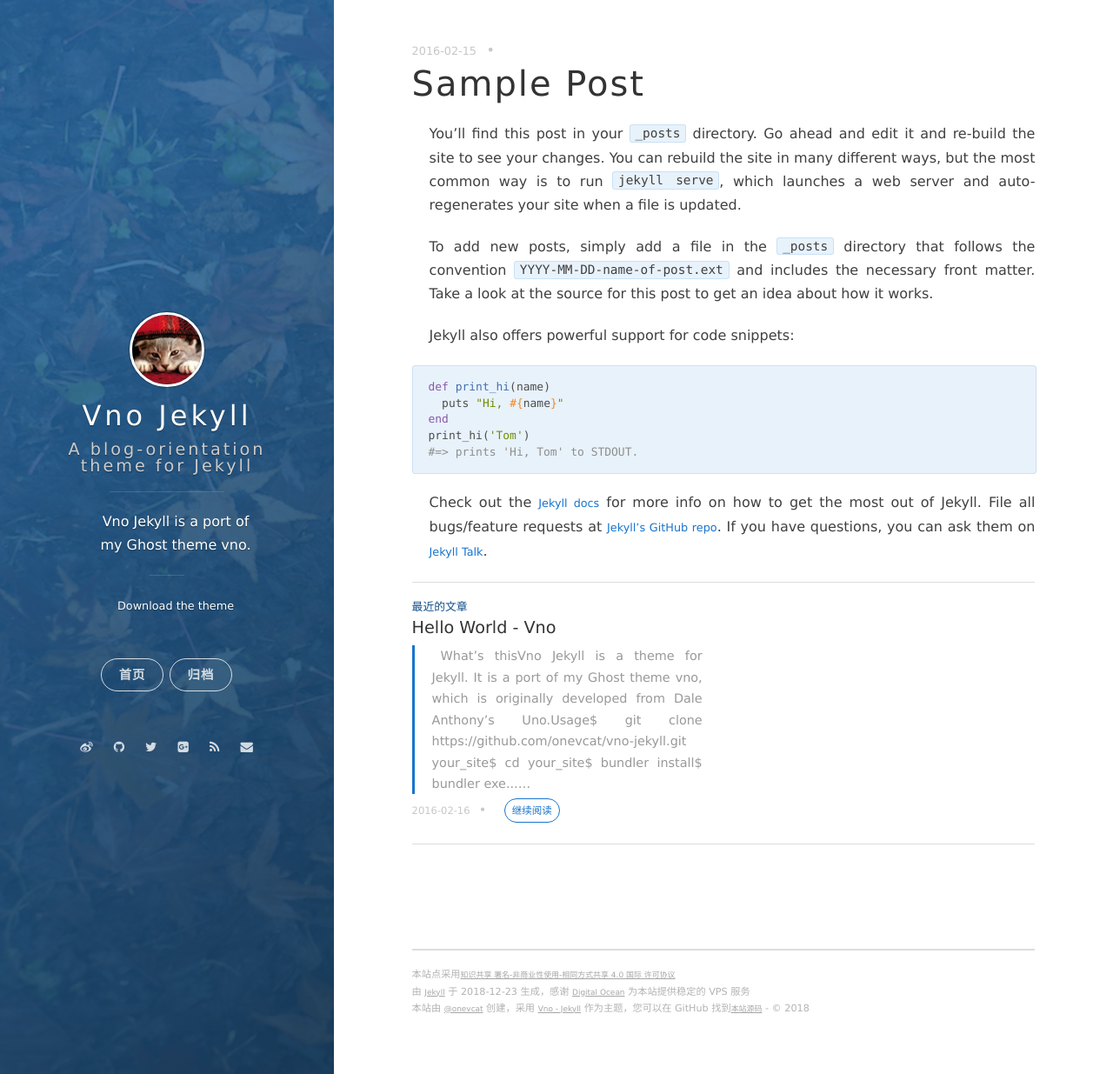
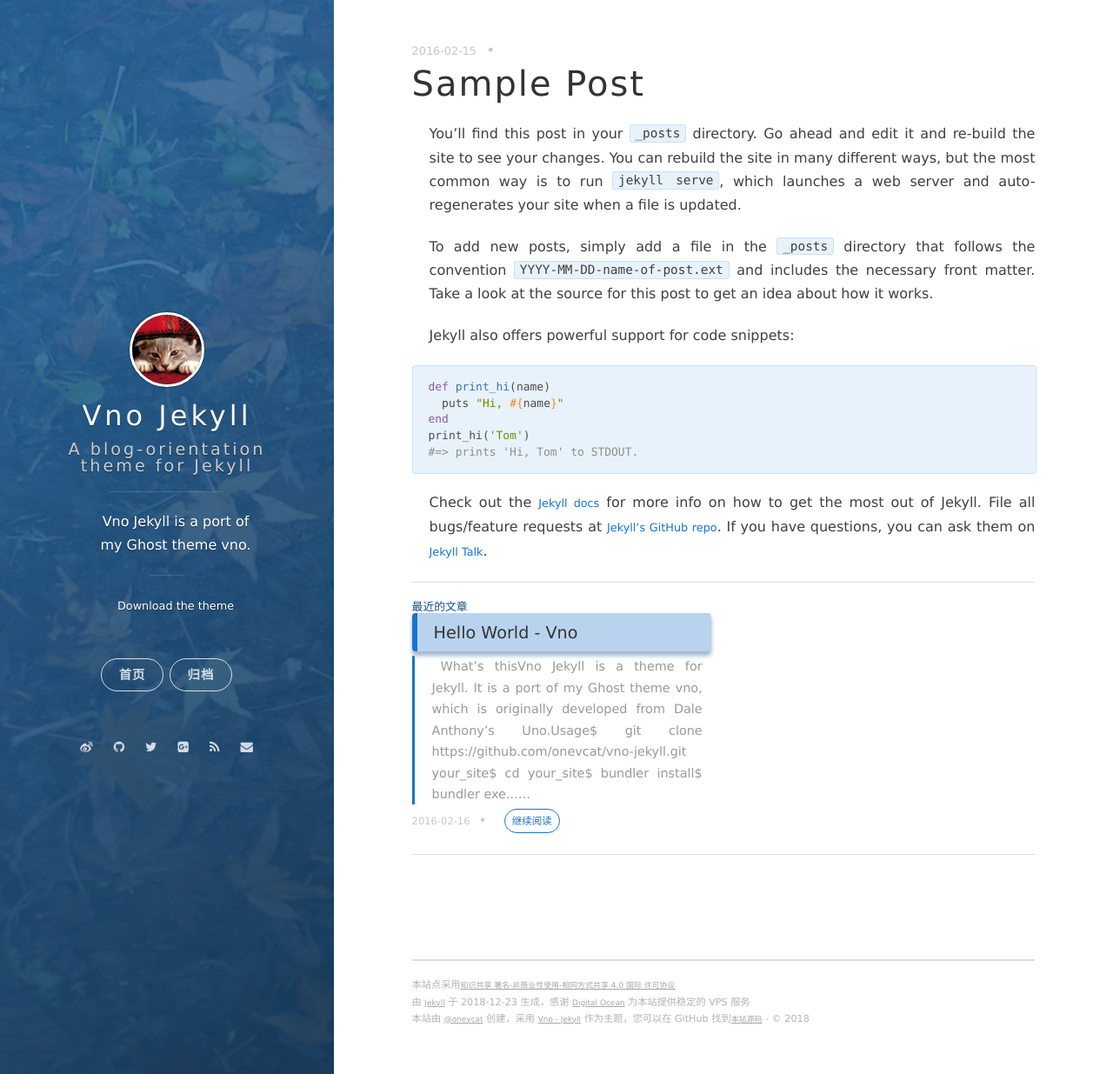
Before and after one commit to FantBoy/bearboy.github.io, a Jekyll site: the page built from _posts/2016-02-15-sample-post.markdown, in a window 1280 px wide and 1235 px high. Shown: the whole window at 87% size. Built offline with Jekyll 4.4.1, drawn with Linux system fonts in a browser that asks for light colours; nearby versions of some CDN libraries; comment, search, counter and statistics services are not loaded.

Commit message:
文章底部最近的文章，更早的文章显示样式

```diff
--- a/_includes/read-more.html
+++ b/_includes/read-more.html
@@ -3,7 +3,7 @@
    {% assign current = page.next %}
    <div class="read-more-item">
        <span class="read-more-item-dim">最近的文章</span>
-       <h2 class="post-list__post-title post-title"><a href="{{ current.url }}" title="link to {{ current.title }}">{{ current.title }}</a></h2>
+       <h3 class="post-list__post-title post-title"><a href="{{ current.url }}" title="link to {{ current.title }}">{{ current.title }}</a></h3>
        <p class="excerpt">{{ current.content | markdownify | strip_html | strip_newlines | truncate: 250 }}&hellip;</p>
        <div class="post-list__meta"><time datetime="{{current.date | date: date_to_xmlschema}}" class="post-list__meta--date date">{{current.date | date: "%F"}}</time> &#8226; <span class="post-list__meta--tags tags">{{current.tags | join:' '}}</span><a class="btn-border-small" href={{current.url}}>继续阅读</a></div>
    </div>
@@ -13,7 +13,7 @@
    {% assign current = page.previous %}
    <div class="read-more-item">
        <span class="read-more-item-dim">更早的文章</span>
-       <h2 class="post-list__post-title post-title"><a href="{{ current.url }}" title="link to {{ current.title }}">{{ current.title }}</a></h2>
+       <h3 class="post-list__post-title post-title"><a href="{{ current.url }}" title="link to {{ current.title }}">{{ current.title }}</a></h3>
        <p class="excerpt">{{ current.content | markdownify | strip_html | strip_newlines | truncate: 250 }}&hellip;</p>
        <div class="post-list__meta"><time datetime="{{current.date | date: date_to_xmlschema}}" class="post-list__meta--date date">{{current.date | date: "%F"}}</time> &#8226; <span class="post-list__meta--tags tags">{{current.tags | join:' '}}</span><a class="btn-border-small" href={{current.url}}>继续阅读</a></div>
    </div>
```
